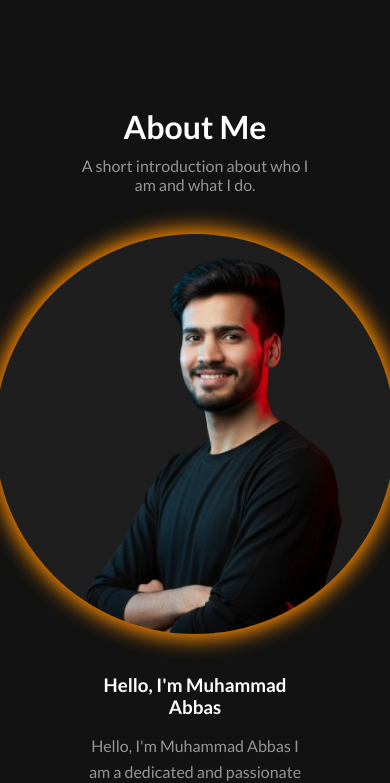
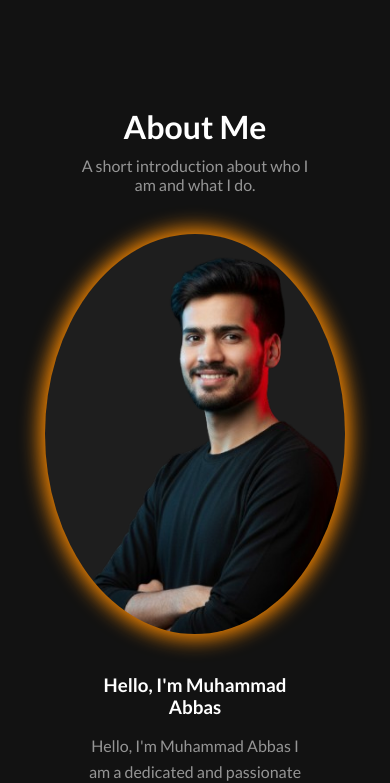
Before and after one commit to abbas99917/professional_portfolio12345, a plain HTML site: page index.html in a window 390 px wide. Shown: the part 2763-3546 px from the top of the page. Drawn offline with Linux system fonts and the light colour scheme; a web font is replaced by a local one.

Commit message:
new code added

```diff
--- a/style.css
+++ b/style.css
@@ -326,7 +326,15 @@ background-color: #121212;
   .about-left img {
     width: 250px;
   }
+  .ellipss{
+    width: 300px;
+  }
 }
+
+
+
+
+
  .skills {
   margin-top: 50px;
   display: flex;
```
